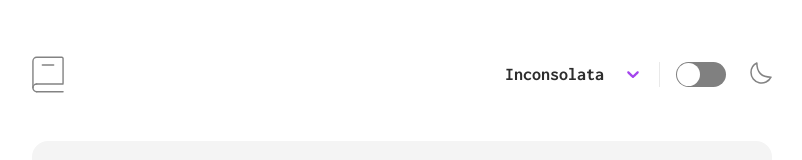
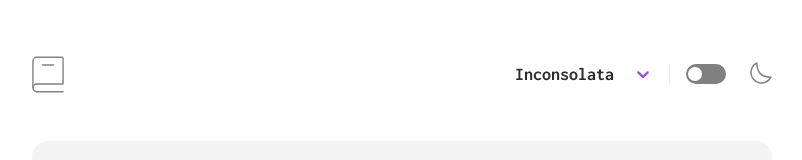
Before and after one commit to Kulya1986/FM_project3_Dictionary_App, a React (Create React App) app: page / in a window 1280 px wide. Shown: the top 160 px of the page, without its empty margins (238-1040 px from the left). Built offline with nearby package versions, Linux system fonts and the light colour scheme.

Commit message:
Updated control

```diff
--- a/src/components/Navigation/Navigation.css
+++ b/src/components/Navigation/Navigation.css
@@ -54,7 +54,7 @@ h1{
 }
 
   .checkbox-wrapper label {
-    --size: 50px;
+    --size: 40px;
     margin-left: 1rem;
     margin-right: 1.5rem;
     cursor: pointer;
@@ -68,10 +68,10 @@ h1{
   .checkbox-wrapper label:after {
     content: '';
     position: absolute;
-    top: 6%;
-    left: 2.5%;
-    width: calc(50% - 5%);
-    height: calc(100% - 11%);
+    top: 15%;
+    left: 5%;
+    width: calc(40% - 5%);
+    height: calc(80% - 11%);
     background: #fff;
     border-radius: 90px;
     transition: 0.3s;
@@ -82,7 +82,7 @@ h1{
   }
 
   .checkbox-wrapper input:checked + label:after {
-    left: calc(100% - 2.5%);
+    left: calc(100% - 8%);
     transform: translateX(-100%);
   }
 
```
